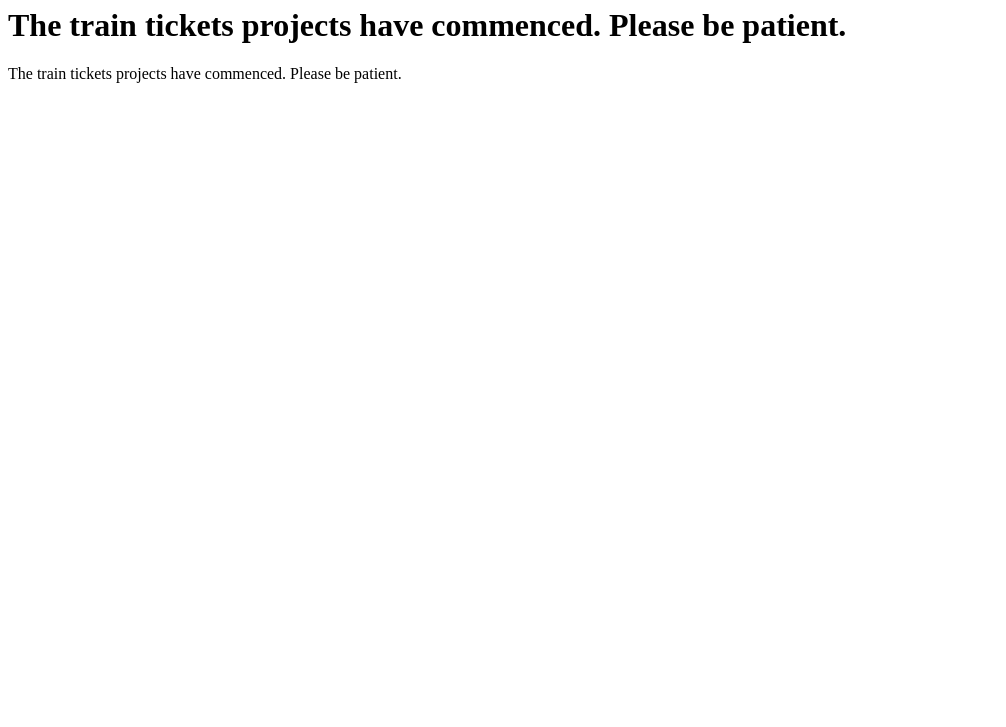
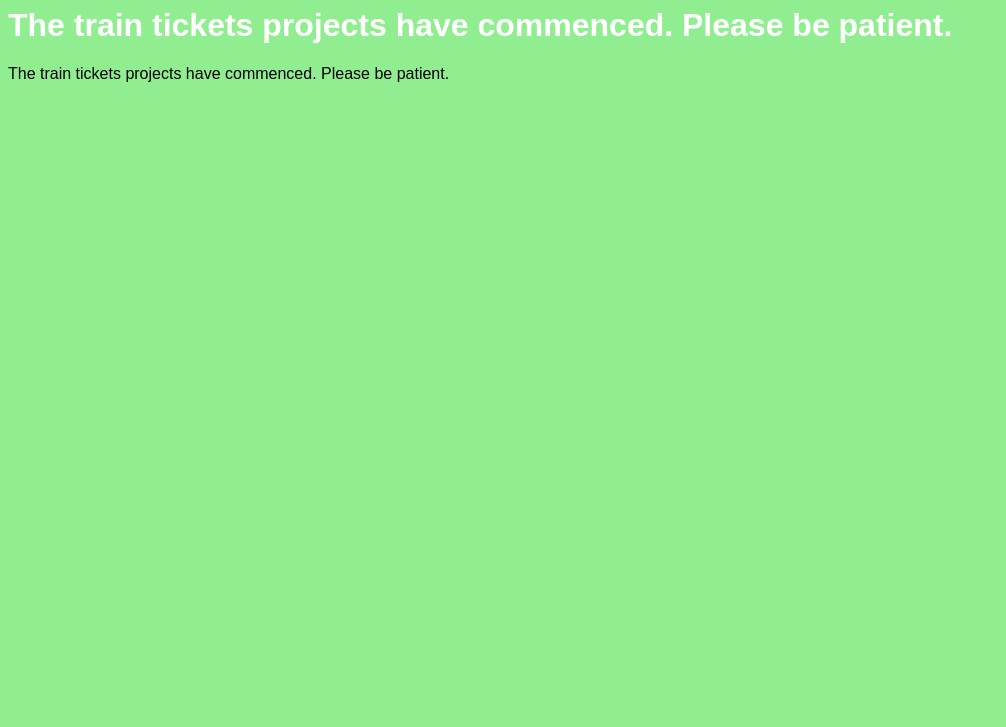
Before and after one commit to MagSamEnt/ticketapp, a plain HTML site: page index.html in a window 1280 px wide. Shown: the part 73-800 px from the top of the page, without its empty margins (0-1006 px from the left). Drawn offline with Linux system fonts and the light colour scheme.

Commit message:
The Nigeria color green was added

```diff
--- a/index.html
+++ b/index.html
@@ -2,6 +2,21 @@
 <html>
 <head>
 	<title>Welcome to Train Tickets Apps</title>
+	<style type="text/css">
+		body{
+
+		background-color: lightgreen;
+		font-family:arial, corbel, san-serif;
+
+		}
+
+		h1{
+			color:white;
+
+		}
+
+
+	</style>
 </head>
 
 <body>
```
